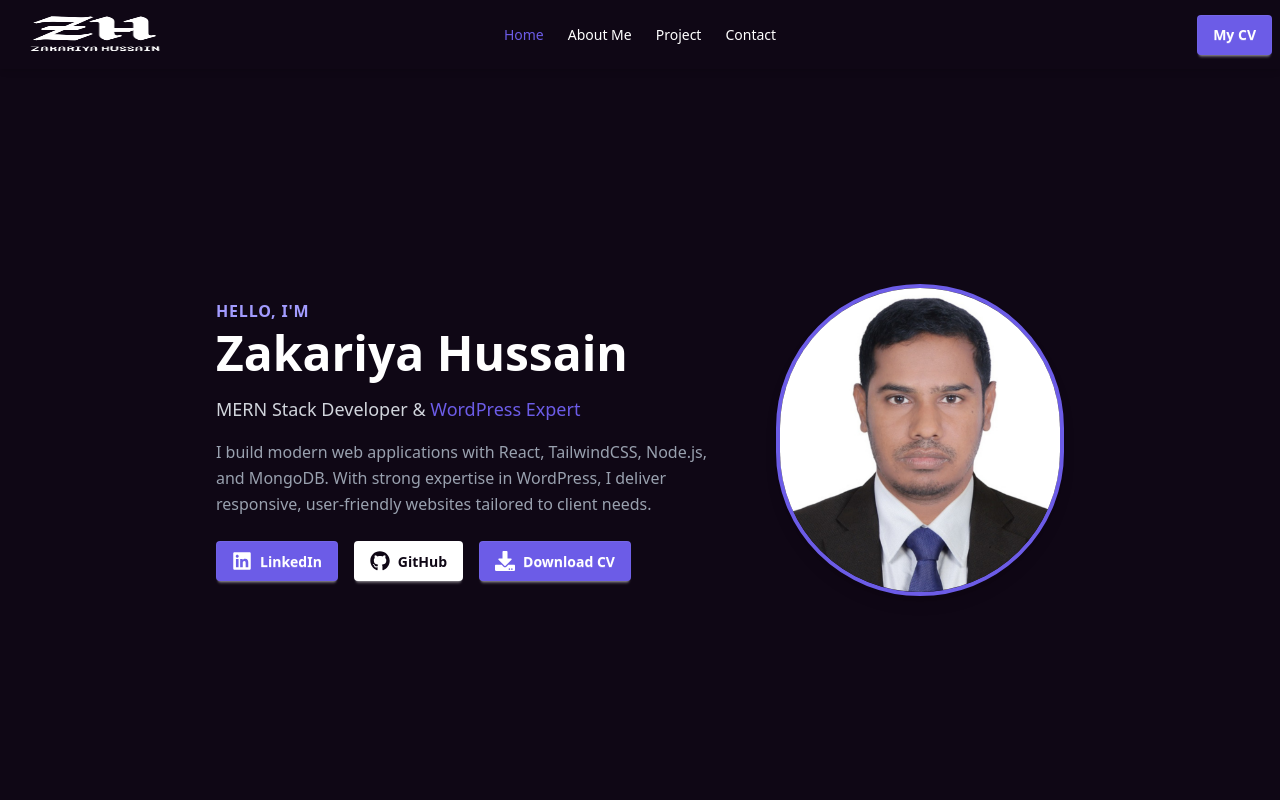
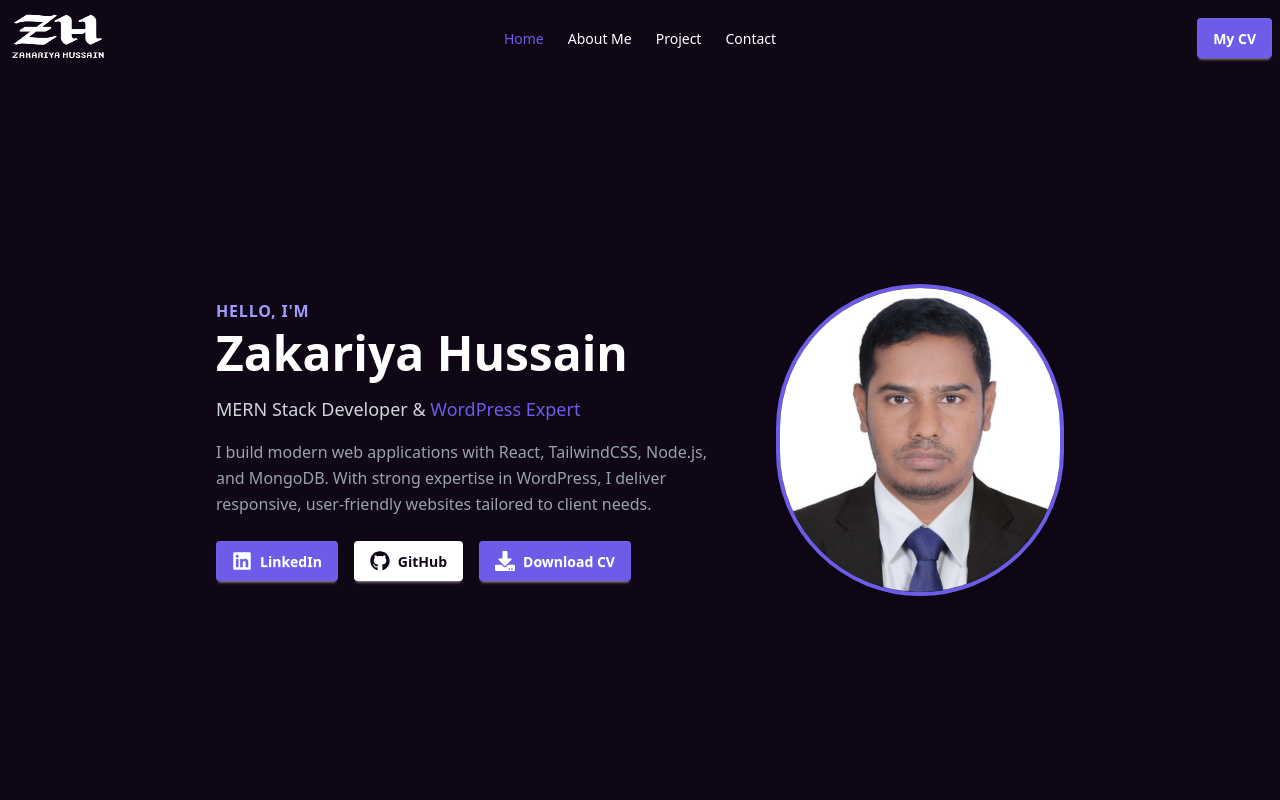
Before and after one commit to ZakariyaHussain/my-portfolio, a React (Vite) app: page / in a window 1280 px wide. Shown: the top 800 px of the page. Built offline with nearby package versions, Linux system fonts and the light colour scheme.

Commit message:
Modified: Logo modified

```diff
--- a/src/Component/Footer/Footer.jsx
+++ b/src/Component/Footer/Footer.jsx
@@ -11,7 +11,7 @@ const Footer = () => {
                     <img
                         src="logo.png"
                         alt="Logo"
-                        className="w-36 h-16 object-contain mx-auto md:mx-0"
+                        className="w-25 h-15 mx-auto md:mx-0"
                     />
                     <p className="text-sm text-gray-500 mt-2">
                         © {new Date().getFullYear()} All rights reserved.
--- a/src/Component/Navbar/Navbar.jsx
+++ b/src/Component/Navbar/Navbar.jsx
@@ -56,8 +56,8 @@ const Navbar = () => {
                         {navLinks}
                     </ul>
                 </div>
-                <Link to="/" className="btn btn-ghost normal-case text-xl text-white">
-                    <img src="logo.png" alt="logo" className="w-35 h-12" />
+                <Link to="/" className="text-xl text-white">
+                    <img src="logo.png" alt="logo" className="w-25 h-15" />
                 </Link>
             </div>
 
```
